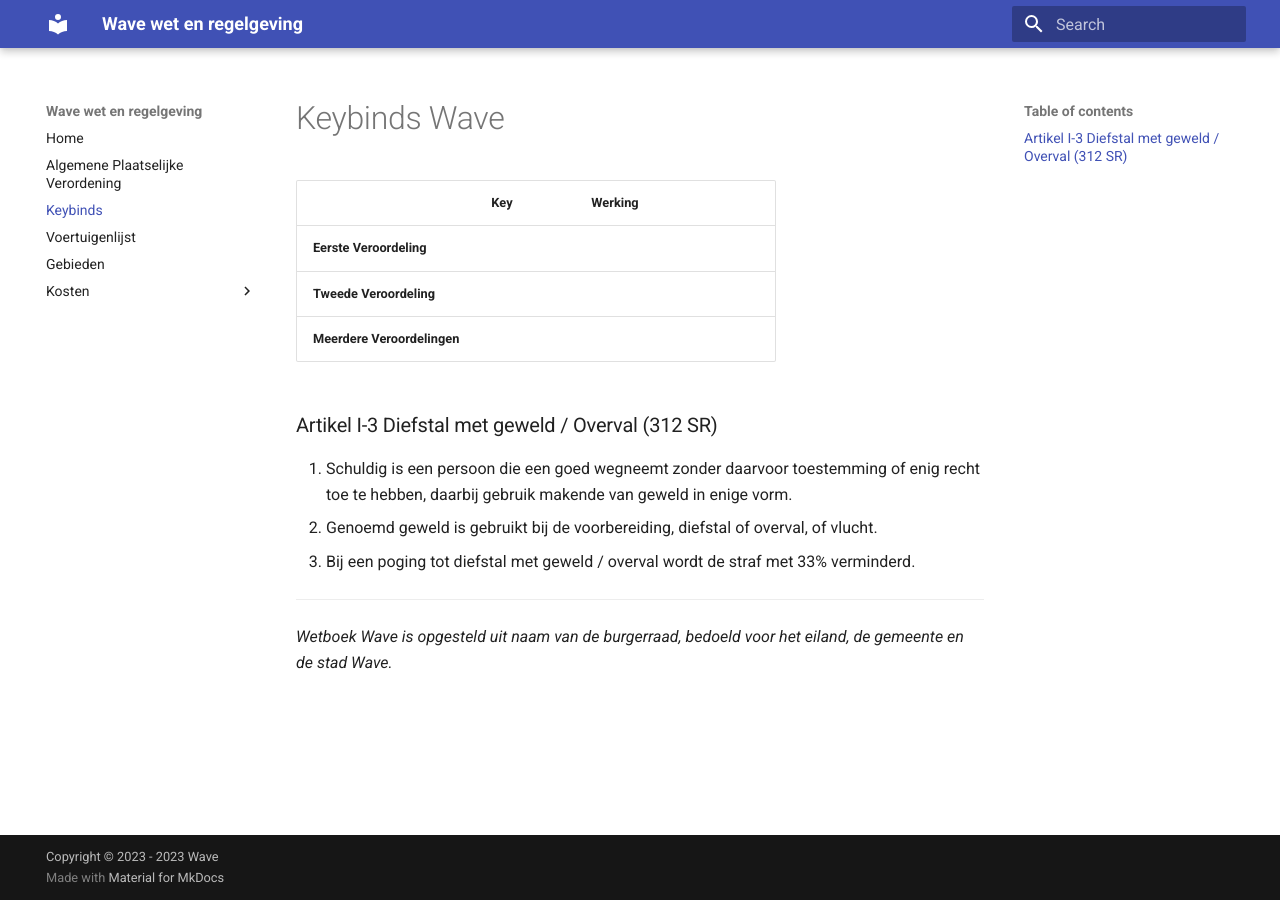
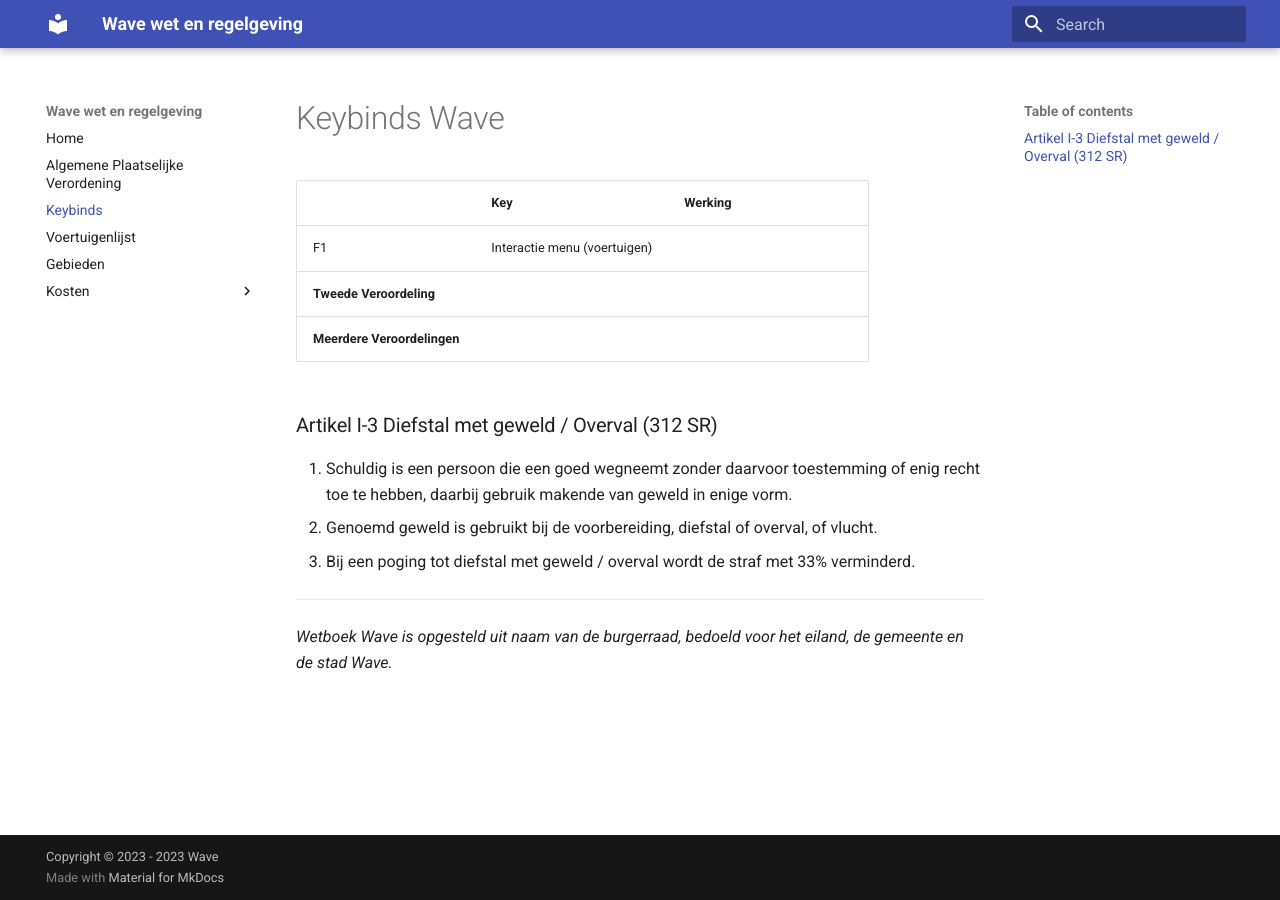
Before and after one commit to mickjoel/wetboek.sunstone, an MkDocs documentation site: the page built from docs/keybinds.md, in a window 1280 px wide. Built offline with MkDocs 1.6.1 and Material for MkDocs 9.7.7, drawn with Linux system fonts in a browser that asks for light colours.

Commit message:
Update keybinds.md

```diff
--- a/docs/keybinds.md
+++ b/docs/keybinds.md
@@ -5,7 +5,7 @@
 
 |   | **Key** | **Werking**  |   |
 |---|---|---|---|
-|  **Eerste Veroordeling** |
+|  F1 | Interactie menu (voertuigen)
 | **Tweede Veroordeling** |
 | **Meerdere Veroordelingen** |
 
```
